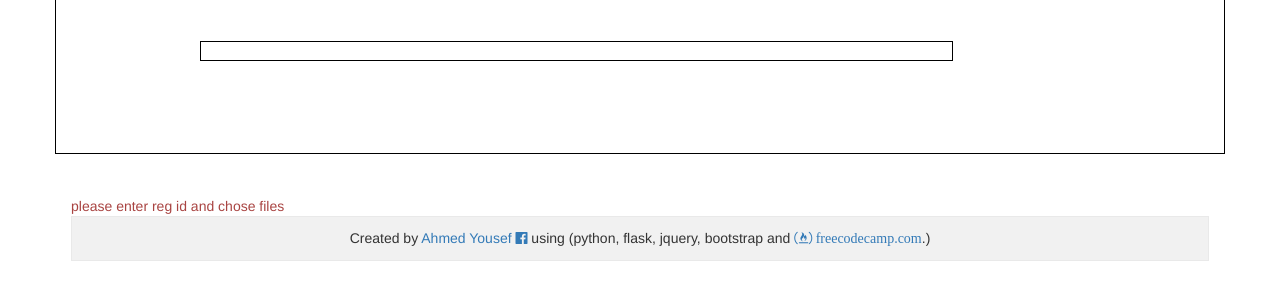
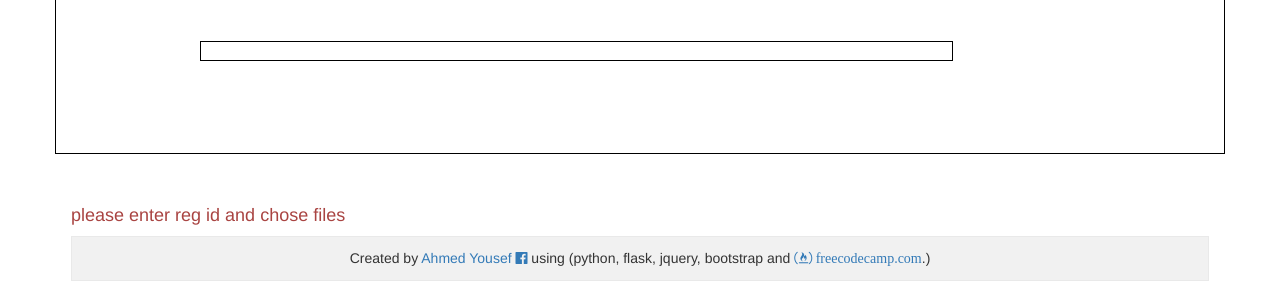
Before and after one commit to ahmed-yousef/task-submit, a Flask app: page / in a window 1280 px wide. Shown: the part 646-927 px from the top of the page. Run offline with Flask 2, Linux system fonts and the light colour scheme; some libraries are stand-ins or nearby versions.

Commit message:
new look

```diff
--- a/templates/index.html
+++ b/templates/index.html
@@ -6,20 +6,21 @@
 <link rel="stylesheet" href="{{url_for('static',filename='bootstrap.min.css')}}">
 <link rel="stylesheet" href="{{url_for('static',filename='style.css')}}">
 <link rel="stylesheet" href="https://cdnjs.cloudflare.com/ajax/libs/font-awesome/4.7.0/css/font-awesome.min.css">
+<link rel="shortcut icon" href="{{ url_for('static', filename='favicon.ico') }}">
 <script src="{{url_for('static',filename='jquery-3.2.1.min.js')}}"></script>
 <script src="{{url_for('static',filename='bootstrap.min.js')}}"></script>
 <script src="{{url_for('static',filename='script.js')}}"></script>
 <script type="text/javascript">
 $('form').submit(false);
 function submit_it(){
-		//console.log("hello there");
+		console.log("hello there");
 		var formElement = document.querySelector("form");
 		var data = new FormData(formElement);
-		//console.log(data);
+		console.log(data);
 		for(var i = 0;i<$( '#file' )[0].files.length;i++){
         data.append( 'file', $( '#file' )[0].files[i] );
 		}
-		//console.log(data);
+		console.log(data);
 		var url="{{url_for('submit')}}";
 		var ajax = new XMLHttpRequest();
         ajax.upload.addEventListener("progress", progressHandler, false);
@@ -28,16 +29,16 @@
         ajax.open("POST", url, true);
         ajax.send(data);
         function progressHandler(event){
-				//console.log('progress')
+				console.log('progress')
 				var percent = 100 *(event.loaded / event.total);
 				$('.bar').css('width',percent+'%');
-				//console.log(percent);
+				console.log(percent);
     }
 
 
     function completeHandler(event){
       //alert("completed")
-	 // console.log(ajax.status);
+	  console.log(ajax.status);
 	  if(ajax.status == 200){
 	  $(".table-responsive").html(ajax.response)
 	  }else{
@@ -56,7 +57,7 @@
 <body>
 <div id="main"class="container">
   <h2>Hello, {{user_fb}}</h2><br>
-  {% if not logged %}
+  {% if not logged%}
   <a href="{{url_for('face_auth')}}"><button id="log_fb" class="btn btn-danger">Log To FaceBook <i class="fa fa-facebook-official"></i></button></a>
   {% endif %}
   <br><br>
@@ -82,7 +83,7 @@
   <div id="result" class="table-responsive">
   <table>
   <tr>
-  <td class="text text-left text-danger">{{err}}</td>
+  <td><h4 class="text text-left text-danger">{{err}}</h4></td>
   </tr>
   </table>
 </div>
```
